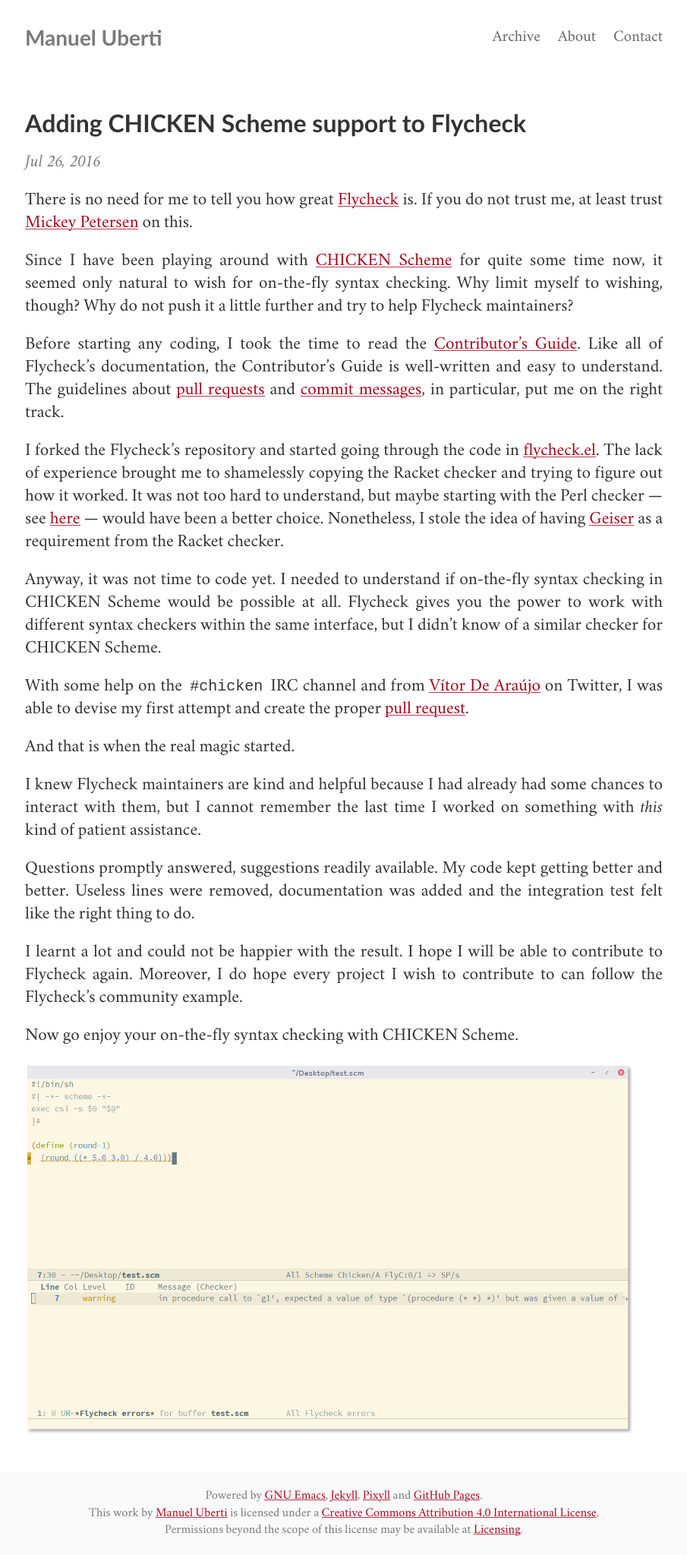
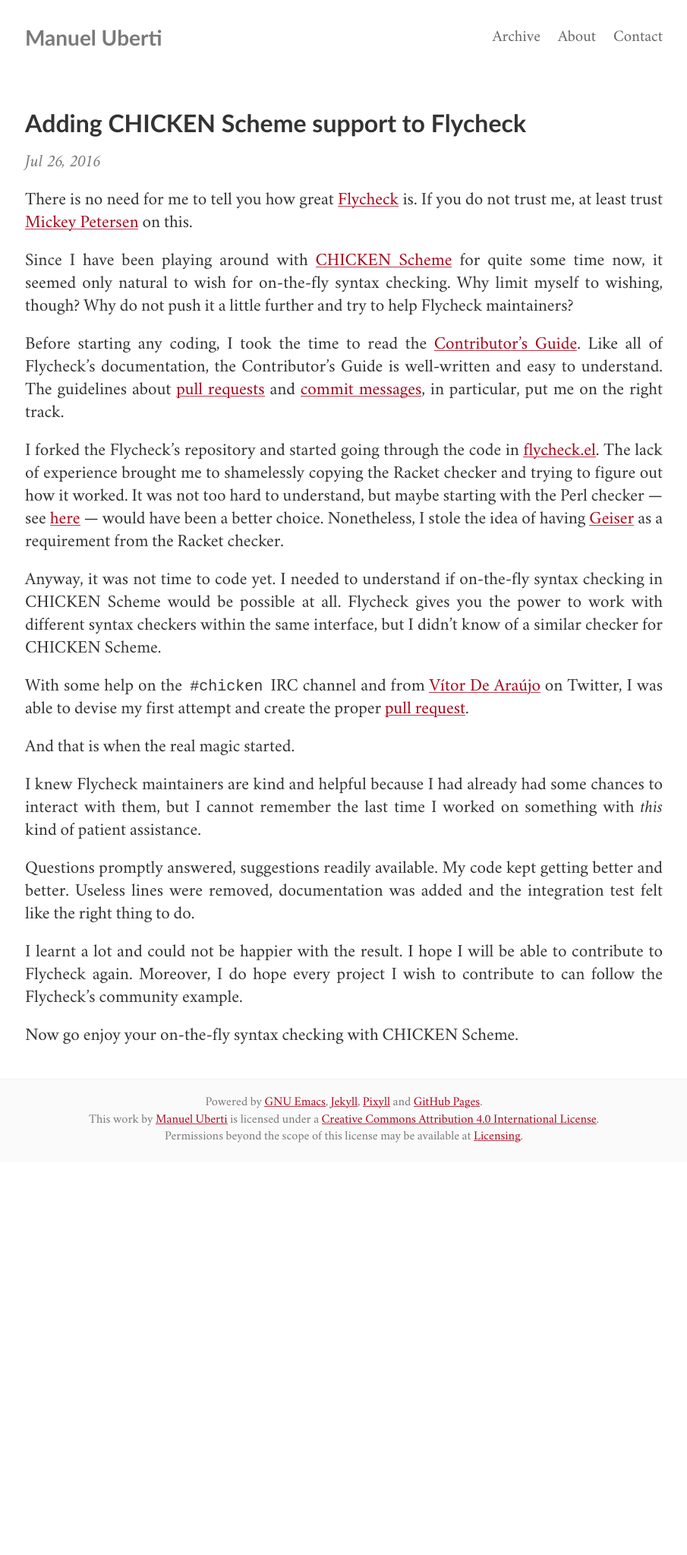
Before and after one commit to manuel-uberti/manuel-uberti.github.io, a Jekyll site: the page built from _posts/2016-07-23-flycheckchicken.md, in a window 1280 px wide. Shown: the whole page at 76% size, without its empty margins (187-1092 px from the left). Built offline with Jekyll 4.4.1, drawn with Linux system fonts in a browser that asks for light colours; some web fonts are replaced; after the commit the page ends 1529 px from its top, so only the background shows below that.

Commit message:
Remove image

```diff
--- a/_posts/2016-07-23-flycheckchicken.md
+++ b/_posts/2016-07-23-flycheckchicken.md
@@ -60,5 +60,3 @@
 contribute to can follow the Flycheck’s community example.
 
 Now go enjoy your on-the-fly syntax checking with CHICKEN Scheme.
-
-![Screenshot](https://github.com/manuel-uberti/manuel-uberti.github.io/blob/master/images/flycheck-chicken.png)
```
Also changed, not shown: images/flycheck-chicken.png (deleted).
